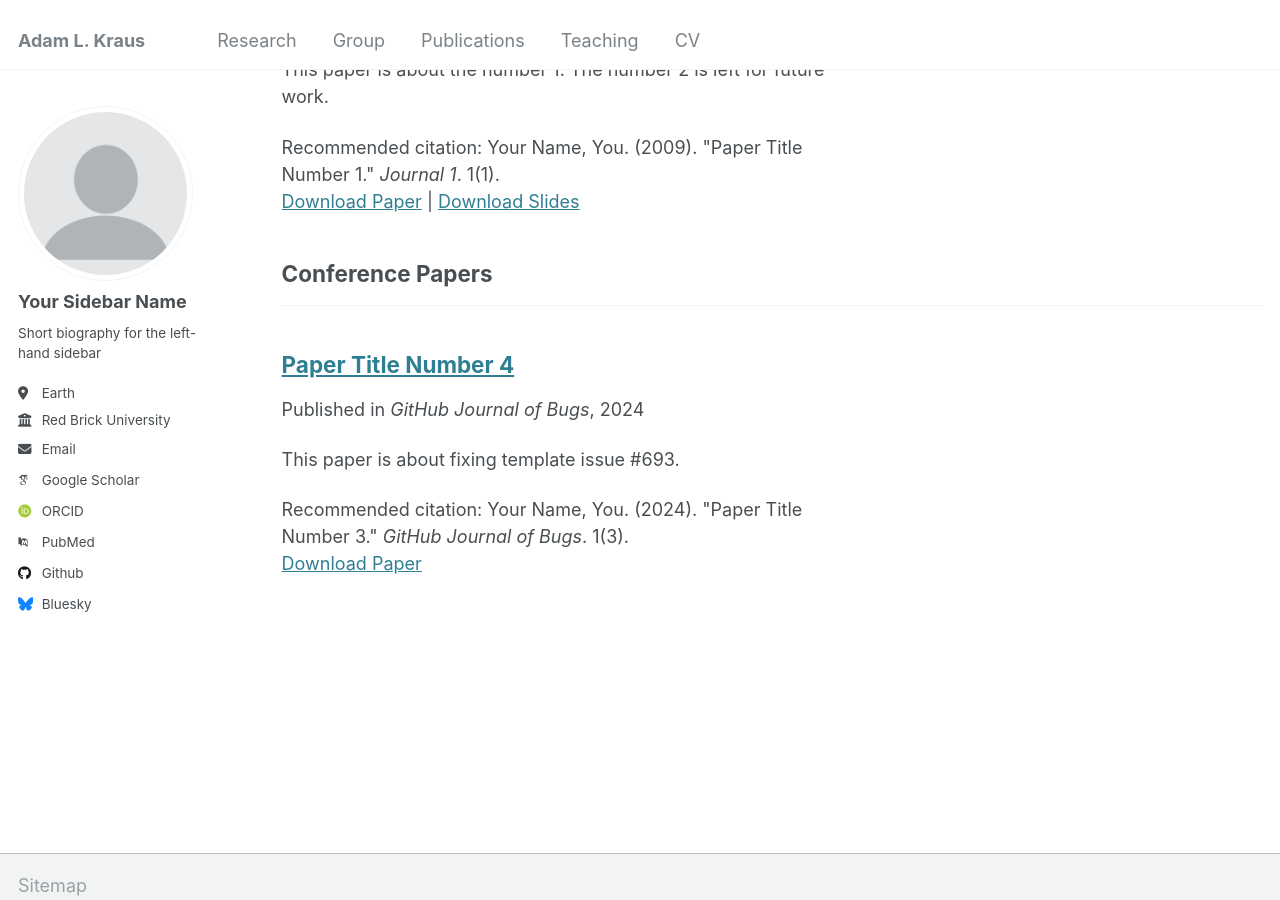
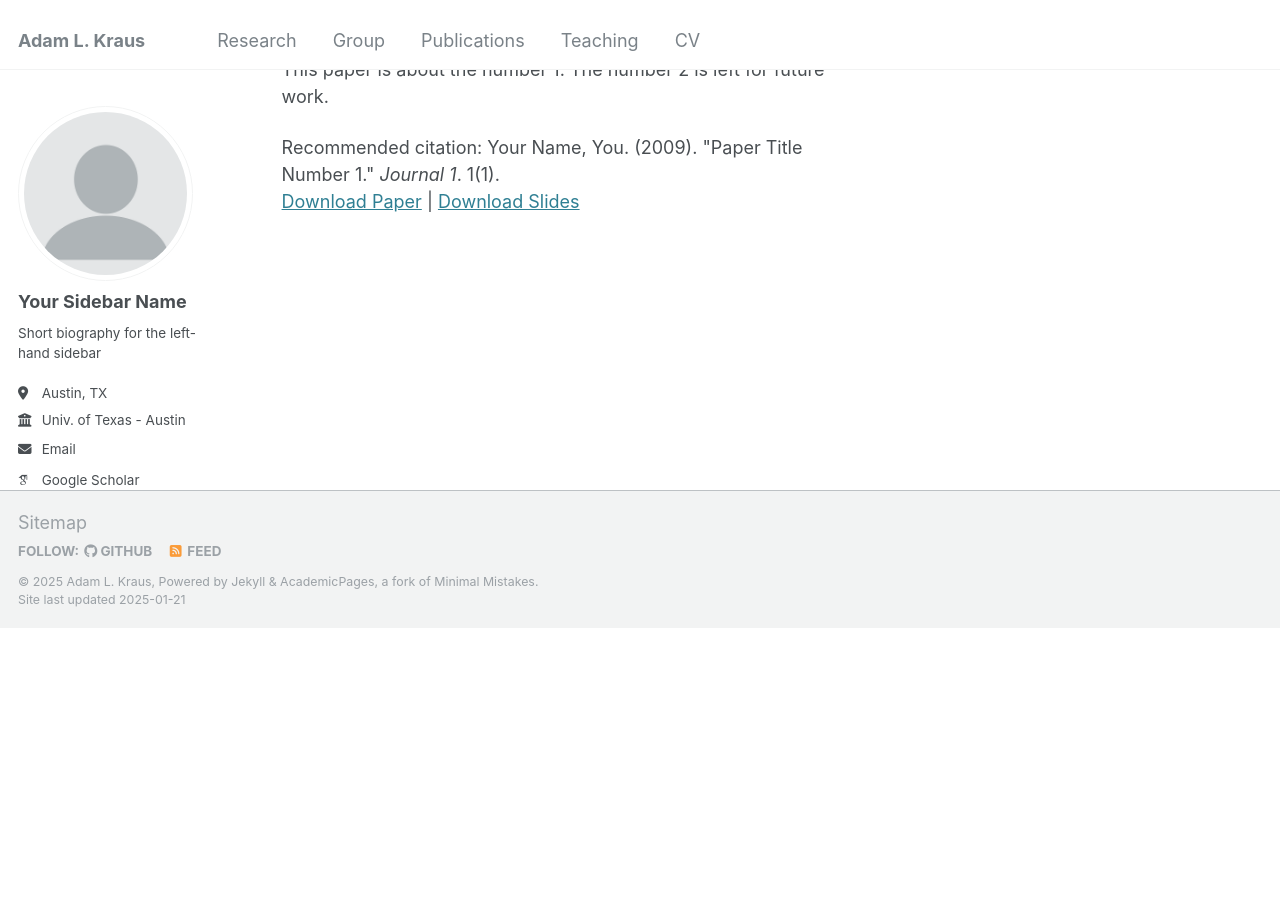
Before and after one commit to adamkraus/adamkraus.github.io, a Jekyll site: the page built from _pages/publications.html, in a window 1280 px wide and 900 px high, scrolled down 948 px. Built offline with Jekyll 4.4.1, drawn with Linux system fonts in a browser that asks for light colours; some web fonts are replaced; after the commit the page ends 1576 px from its top, so only the background shows below that.

Commit message:
Update _config.yml

```diff
--- a/_config.yml
+++ b/_config.yml
@@ -25,18 +25,19 @@ author:
   name             : "Your Sidebar Name"
   pronouns         : # example: "she/her"
   bio              : "Short biography for the left-hand sidebar"
-  location         : "Earth"
-  employer         : "Red Brick University"
+  location         : "Austin, TX"
+  employer         : "Univ. of Texas - Austin"
   uri              : # URL
-  email            : "none@example.org"
+  email            : "alk@astro.as.utexas.edu"
 
   # Academic websites
   arxiv            : # URL - Update with the correct link to your profile
-  googlescholar    : "https://scholar.google.com/citations?user=PS_CX0AAAAAJ"
+  ads              : "https://ui.adsabs.harvard.edu/search/fq=%7B!type%3Daqp%20v%3D%24fq_database%7D&fq_database=database%3A%20astronomy&q=author%3A(%22Kraus%2C%20A.%22)&sort=date%20desc%2C%20bibcode%20desc&p_=0"
+  googlescholar    : "https://scholar.google.com/citations?user=vzs5vFYAAAAJ&hl"
   impactstory      : # URL
-  orcid            : "http://orcid.org/yourorcidurl"
+  orcid            : #"http://orcid.org/yourorcidurl"
   semantic         : # URL
-  pubmed           : "https://www.ncbi.nlm.nih.gov/pubmed/?term=john+snow"
+  pubmed           : #"https://www.ncbi.nlm.nih.gov/pubmed/?term=john+snow"
   researchgate     : # URL
   scopus           : # URL
 
@@ -44,12 +45,12 @@ author:
   bitbucket        : # Username - Update with your username on the site
   codepen          : # Username
   dribbble         : # Username
-  github           : "academicpages"
+  github           : "adamkraus"
   kaggle           : # Username
   stackoverflow    : # User number or user number and name (i.e., use "1" or "1/jeff-atwood")
 
   # Social media
-  bluesky          : "bsky.app" # Replace this with you Bluesky username
+  bluesky          : #"bsky.app" # Replace this with you Bluesky username
   facebook         : # Username
   flickr           : # Username
   foursquare       : # Username
@@ -76,12 +77,12 @@ author:
 
 # Publication Category - The following the list of publication categories and their headings
 publication_category:
-  books:
-    title: 'Books'
+  #books:
+  #  title: 'Books'
   manuscripts:
     title: 'Journal Articles'
-  conferences:
-    title: 'Conference Papers'
+  #conferences:
+  #  title: 'Conference Papers'
 
 # Site Settings
 teaser                   :  # filename of teaser fallback teaser image placed in /images/, .e.g. "500x300.png"
@@ -130,7 +131,7 @@ yandex_site_verification :
 
 # Social Sharing
 twitter:
-  username               : &twitter
+  username               : #&twitter
 facebook:
   username               :
   app_id                 :
```
